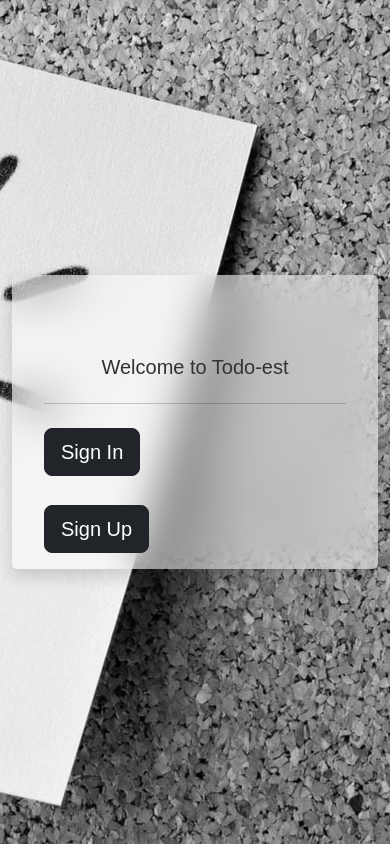
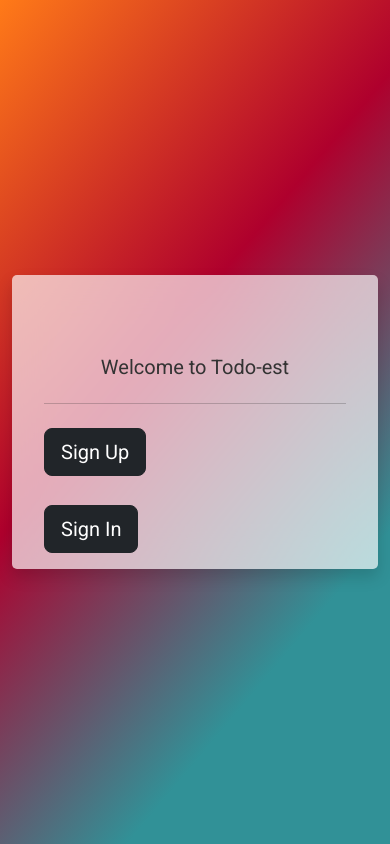
Before and after one commit to ImAliMoussa/ToDo-React, a React (Create React App) app: page / in a window 390 px wide. Built offline with nearby package versions, Linux system fonts and the light colour scheme; no server answers; some icons are missing.

Commit message:
removed background image for better mobile support and better performance

```diff
--- a/public/index.html
+++ b/public/index.html
@@ -24,7 +24,10 @@
       work correctly both with client-side routing and a non-root public URL.
       Learn how to configure a non-root public URL by running `npm run build`.
     -->
-    <title>React App</title>
+    <title>ToDo-est App</title>
+    <link rel="preconnect" href="https://fonts.gstatic.com">
+    <link href="https://fonts.googleapis.com/css2?family=Roboto&display=swap" rel="stylesheet">
+
 </head>
 <body>
 <noscript>You need to enable JavaScript to run this app.</noscript>
--- a/src/components/page-faded-centered-div/page-faded-centered-div.component.jsx
+++ b/src/components/page-faded-centered-div/page-faded-centered-div.component.jsx
@@ -1,14 +1,17 @@
 import React from 'react';
 import './page-faded-centered-div.styles.scss';
-import BACKGROUND from '../../imgs/homebg3.jpg'
 
 const FadedDiv = ({children}) => {
     return (
         <>
-            <div className="welcome-page-container grayscale"
+            <div className="welcome-page-container"
                  style={{
                      position: "absolute",
-                     backgroundImage: `url(${BACKGROUND})`,
+
+                     // got the linear gradient off the top of this website : https://css-tricks.com/background-image-shapes/
+                     // css-tricks.com <3 <3
+                     backgroundImage: "linear-gradient(130deg,#ff7a18,#af002d 41.07%,#319197 76.05%)",
+
                      backgroundPosition: "center",
                      backgroundAttachment: "fixed"
                  }}/>
--- a/src/components/page-faded-centered-div/page-faded-centered-div.styles.scss
+++ b/src/components/page-faded-centered-div/page-faded-centered-div.styles.scss
@@ -3,7 +3,6 @@
   background-color: rgba(255, 255, 255, 0.95);
   border-radius: 5px;
   color: #333;
-  font-family: sans-serif;
   line-height: 1.5;
   padding: 1rem 2rem;
 
@@ -35,7 +34,7 @@
   .welcome-modal {
     -webkit-backdrop-filter: blur(10px);
     backdrop-filter: blur(20px);
-    background-color: rgba(255, 255, 255, 0.5);
+    background-color: rgba(255, 255, 255, 0.67);
   }
   .warning {
     display: none;
--- a/src/components/todo-header/todo-header.component.jsx
+++ b/src/components/todo-header/todo-header.component.jsx
@@ -7,7 +7,7 @@ const ToDoHeader = ({collectionUUID, title}) => {
     return (
         <div className="card-header-tab card-header">
             <div
-                className="d-inline-block card-header-title font-size-lg text-capitalize font-weight-normal hidden-text-custom">{title}
+                className="d-inline-block card-header-title font-size-lg text-capitalize hidden-text-custom">{title}
             </div>
             <div className="d-inline-block ml-auto mr-2">
                 <button onClick={() => addToDo(collectionUUID)}
--- a/src/index.scss
+++ b/src/index.scss
@@ -1,6 +1,6 @@
 body {
   margin: 0;
-  font-family: -apple-system, BlinkMacSystemFont, "Segoe UI", Roboto,
+  font-family: "Roboto", -apple-system, BlinkMacSystemFont, "Segoe UI", Roboto,
   "Helvetica Neue", Arial, "Noto Sans",
   "Apple Color Emoji", "Segoe UI Emoji", "Segoe UI Symbol", "Noto Color Emoji",
   sans-serif;
--- a/src/pages/welcome-page/welcome-page.component.jsx
+++ b/src/pages/welcome-page/welcome-page.component.jsx
@@ -6,14 +6,14 @@ import {Link} from "react-router-dom";
 const WelcomePage = () => {
     const pageContent = <>
         <div className="d-flex">
-            <Link to="/signin" className="btn btn-block btn-lg btn-dark d-block">
-                Sign In
+            <Link to="/signup" className="btn btn-block btn-lg btn-dark d-block">
+                Sign Up
             </Link>
         </div>
         <br/>
         <div className="d-flex">
-            <Link to="/signup" className="btn btn-block btn-lg btn-dark d-block">
-                Sign Up
+            <Link to="/signin" className="btn btn-block btn-lg btn-dark d-block">
+                Sign In
             </Link>
         </div>
     </>;
```
